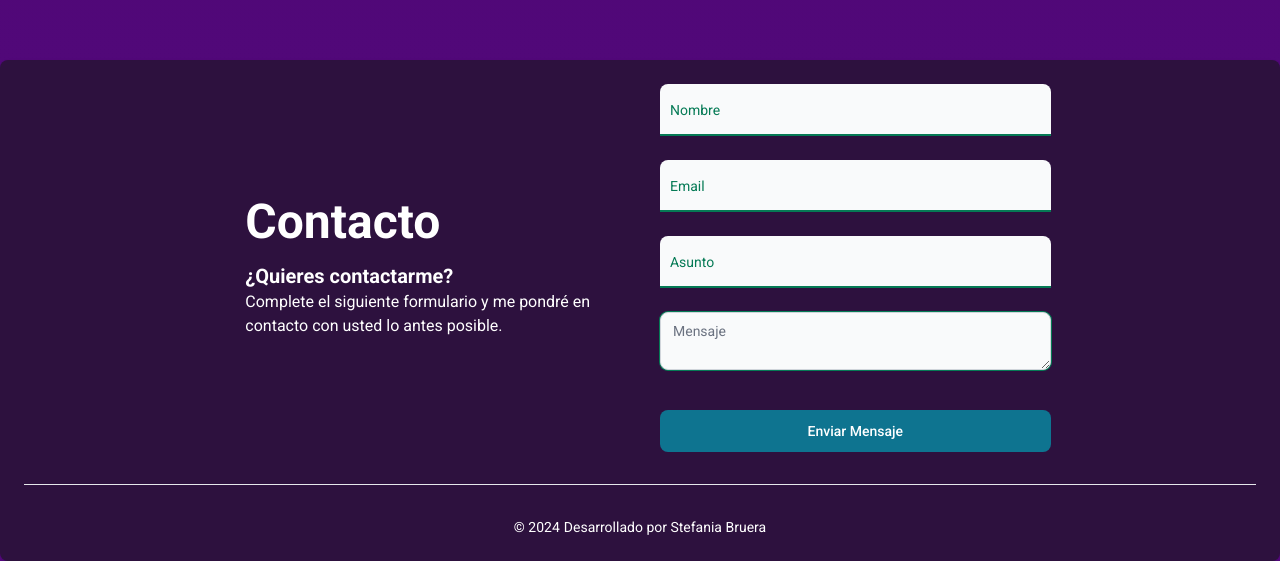
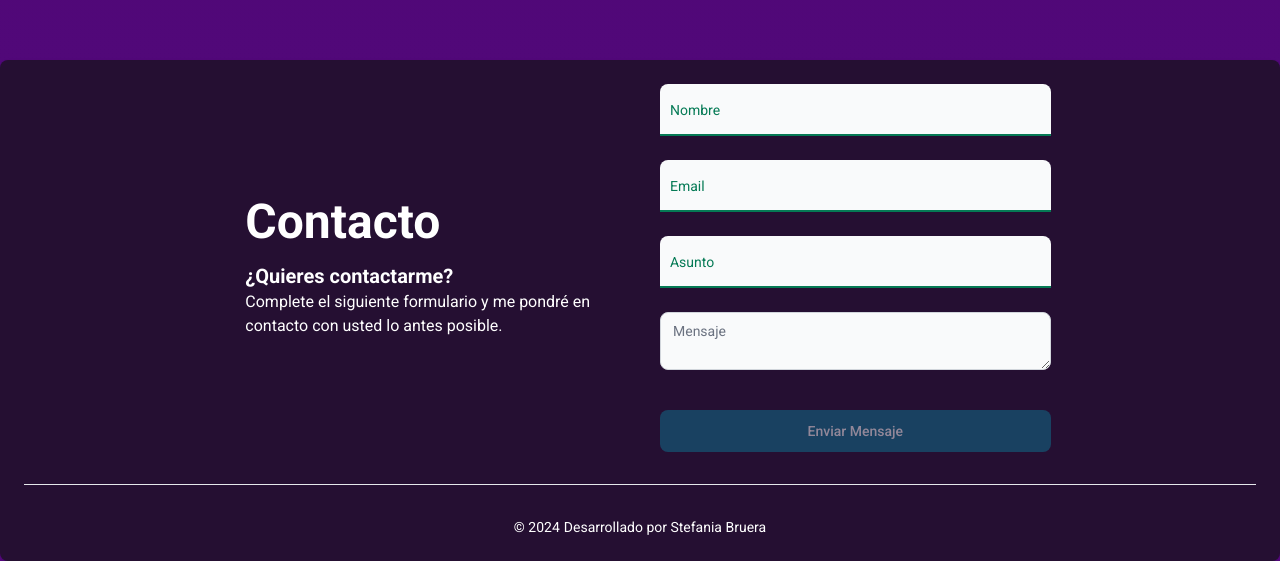
Before and after one commit to stefifm/portfolio-stefania-bruera, a React (Vite) app: page / in a window 1280 px wide. Shown: the part 7537-8098 px from the top of the page. Built offline with nearby package versions, Linux system fonts and the light colour scheme.

Commit message:
Finnish Contacto component

```diff
--- a/package.json
+++ b/package.json
@@ -11,6 +11,7 @@
   },
   "dependencies": {
     "@fontsource/roboto": "^5.0.8",
+    "@formspree/react": "^2.5.1",
     "@hookform/resolvers": "^3.3.4",
     "flowbite": "^2.2.1",
     "flowbite-react": "^0.7.2",
@@ -18,6 +19,7 @@
     "react-dom": "^18.2.0",
     "react-hook-form": "^7.49.2",
     "react-icons": "^4.12.0",
+    "react-toastify": "^9.1.3",
     "yup": "^1.3.3"
   },
   "devDependencies": {
--- a/src/components/Contacto/Contacto.jsx
+++ b/src/components/Contacto/Contacto.jsx
@@ -1,7 +1,10 @@
 import { Button, FloatingLabel, Footer, Textarea } from 'flowbite-react'
+import { toast } from 'react-toastify'
 import { useForm } from 'react-hook-form'
+import { useForm as useFormspree } from '@formspree/react'
 import * as yup from 'yup'
 import { yupResolver } from '@hookform/resolvers/yup'
+import { useEffect } from 'react'
 
 const Contacto = () => {
   const schema = yup.object().shape({
@@ -26,23 +29,35 @@ const Contacto = () => {
       .max(300, 'No debe superar los 300 caracteres')
   })
 
+  const [serverState, sendToFormspree] = useFormspree('xayryzwj')
+
   const {
     register,
     handleSubmit,
-    formState: { errors }
+    formState: { errors, isDirty, isValid, isSubmitSuccessful },
+    reset
   } = useForm({
-    resolver: yupResolver(schema)
+    resolver: yupResolver(schema),
+    mode: 'onChange'
   })
 
-  const onSubmit = (data) => {
-    console.log(data)
+  if (serverState.succeeded) {
+    toast.success('Mensaje enviado correctamente. Me pondré en contacto rápidamente con usted.', {
+      toastId: 'success1'
+    })
   }
+
+  useEffect(() => {
+    if (isSubmitSuccessful) {
+      reset()
+    }
+  }, [isSubmitSuccessful, reset])
 
   return (
     <Footer
       id='contacto'
       container
-      className='bg-[#2d113e]'>
+      className='bg-[#250f32]'>
       <div className='w-full flex flex-col items-center justify-center'>
         <div className='grid lg:grid-cols-2 lg:gap-10 lg:items-center xl:w-2/3'>
           <div className='flex flex-col text-white px-4 py-5 justify-center'>
@@ -54,7 +69,7 @@ const Contacto = () => {
           </div>
           <form
             className='flex flex-col gap-4'
-            onSubmit={handleSubmit(onSubmit)}>
+            onSubmit={handleSubmit(sendToFormspree)}>
             <FloatingLabel
               variant='filled'
               label='Nombre'
@@ -91,11 +106,7 @@ const Contacto = () => {
             <Textarea
               variant='filled'
               placeholder='Mensaje'
-              className={
-                errors.mensaje?.message
-                  ? 'placeholder:text-red-600 ring-1 ring-red-600'
-                  : 'placeholder:ring-green-600 ring-1 ring-green-600'
-              }
+              className={errors.mensaje?.message && 'placeholder:text-red-600 ring-1 ring-red-600'}
               {...register('mensaje')}
               helperText={
                 <>
@@ -104,7 +115,11 @@ const Contacto = () => {
               }
             />
 
-            <Button type='submit'>Enviar Mensaje</Button>
+            <Button
+              type='submit'
+              disabled={!isDirty || !isValid || serverState.submitting}>
+              Enviar Mensaje
+            </Button>
           </form>
         </div>
 
--- a/src/main.jsx
+++ b/src/main.jsx
@@ -1,7 +1,9 @@
 import React from 'react'
 import ReactDOM from 'react-dom/client'
 import App from './App.jsx'
+import { ToastContainer } from 'react-toastify'
 import './index.css'
+import 'react-toastify/dist/ReactToastify.css'
 import '@fontsource/roboto/300.css'
 import '@fontsource/roboto/400.css'
 import '@fontsource/roboto/500.css'
@@ -9,6 +11,7 @@ import '@fontsource/roboto/700.css'
 
 ReactDOM.createRoot(document.getElementById('root')).render(
   <React.StrictMode>
+    <ToastContainer limit={1} />
     <App />
   </React.StrictMode>
 )
```
Also changed, not shown: 1 other file (tests, documents, lock files or other folders).
